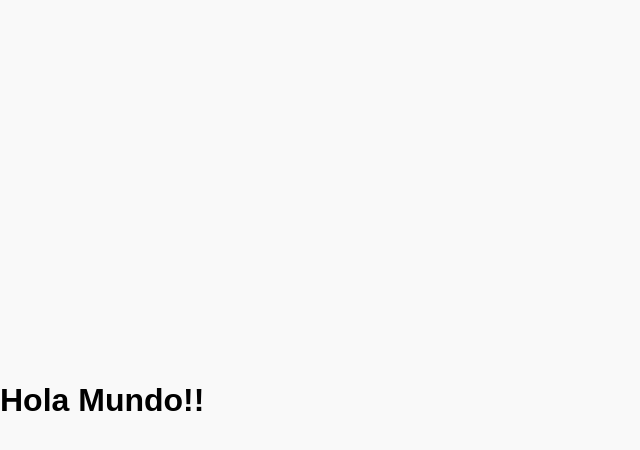
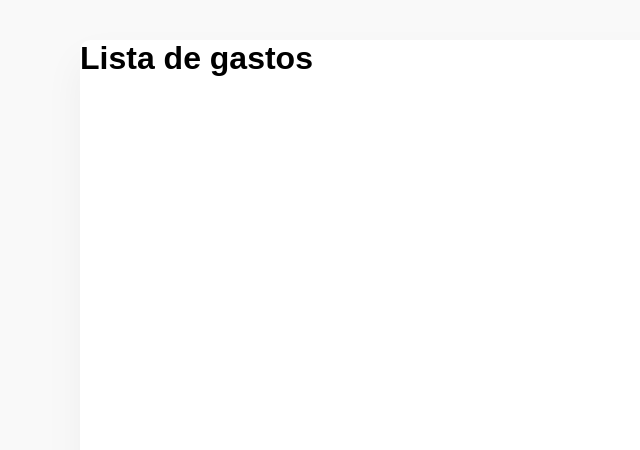
Before and after one commit to KevinGarzaO/app_lista_gastos, a React (Create React App) app: page /Lista in a window 1280 px wide. Shown: the top 450 px of the page, without its empty margins (0-640 px from the left). Built offline with nearby package versions, Linux system fonts and the light colour scheme; what webfontloader would draw is missing.

Commit message:
Estructura Inicial y Rutas de la app

```diff
--- /dev/null
+++ b/src/components/EditarGastos.jsx
@@ -0,0 +1,9 @@
+import React from 'react';
+
+const EditarGasto = () => {
+    return (
+        <h1>Editar gasto</h1>
+     );
+}
+
+export default EditarGasto;
--- /dev/null
+++ b/src/components/GastosPorCategoria.jsx
@@ -0,0 +1,9 @@
+import React from 'react';
+
+const GastosPorCategoria = () => {
+    return (
+        <h1>Gastos por categoria</h1>
+     );
+}
+
+export default GastosPorCategoria;
--- /dev/null
+++ b/src/components/InicioSesion.jsx
@@ -0,0 +1,9 @@
+import React from 'react';
+
+const InicioSesion = () => {
+    return (
+        <h1>Inicio Sesion</h1>
+     );
+}
+
+export default InicioSesion;
--- /dev/null
+++ b/src/components/ListaDeGastos.jsx
@@ -0,0 +1,9 @@
+import React from 'react';
+
+const ListaDeGastos = () => {
+    return (
+        <h1>Lista de gastos</h1>
+     );
+}
+
+export default ListaDeGastos
--- /dev/null
+++ b/src/components/RegistroUsuarios.jsx
@@ -0,0 +1,9 @@
+import React from 'react';
+
+const RegistroUsuarios = () => {
+    return (
+        <h1>Registro Usuarios</h1>
+     );
+}
+
+export default RegistroUsuarios;
--- /dev/null
+++ b/src/elementos/Contenedor.jsx
@@ -0,0 +1,26 @@
+import React from 'react';
+import styled from 'styled-components';
+
+const Contenedor = styled.div`
+    background: #fff;
+    width: 90%;
+    max-width: 70rem; /*1110px*/
+    height: 90vh;
+    max-height: 50rem;  /* 800px */
+    overflow-y: auto;
+    box-shadow: 0px 1.25rem 2.5rem rgba(0,0,0,.05);
+    border-radius: 0.625rem; /* 10px */
+    margin: auto;
+    display: flex;
+    flex-direction: column;
+    justify-content: space-between;
+    position: relative;
+    z-index: 100;
+
+    @media(max-width: 60rem){ /* 950px */
+        height: 95vh;
+        max-height: none;
+    }
+`;
+
+export default Contenedor;
--- a/src/index.js
+++ b/src/index.js
@@ -3,6 +3,13 @@ import ReactDOM from 'react-dom';
 import './index.css';
 import App from './App';
 import WebFont from 'webfontloader'
+import Contenedor from './elementos/Contenedor'
+import { BrowserRouter, Route, Routes } from 'react-router-dom'
+import EditarGastos from './components/EditarGastos'
+import GastosPorCategoria from './components/GastosPorCategoria'
+import InicioSesion from './components/InicioSesion'
+import ListaDeGastos from './components/ListaDeGastos'
+import RegistroUsuarios from './components/RegistroUsuarios'
 
 WebFont.load({
   google: {
@@ -11,7 +18,20 @@ WebFont.load({
 });
 
 const Index = () => {
-  return ( <App /> );
+  return (
+    <BrowserRouter>
+      <Contenedor>
+        <Routes>
+         <Route path="/iniciar-sesion" element={<InicioSesion />} />
+         <Route path="/crear-cuenta" element={<RegistroUsuarios />} />
+         <Route path="/categorias" element={<GastosPorCategoria />} />
+         <Route path="/Lista" element={<ListaDeGastos />} />
+         <Route path="/editar/:id" element={<EditarGastos />} />
+         <Route path="/" element={<App />} />
+        </Routes>
+      </Contenedor>
+    </BrowserRouter>
+  );
 }
 
 ReactDOM.render(<Index />, document.getElementById('root'));
```
